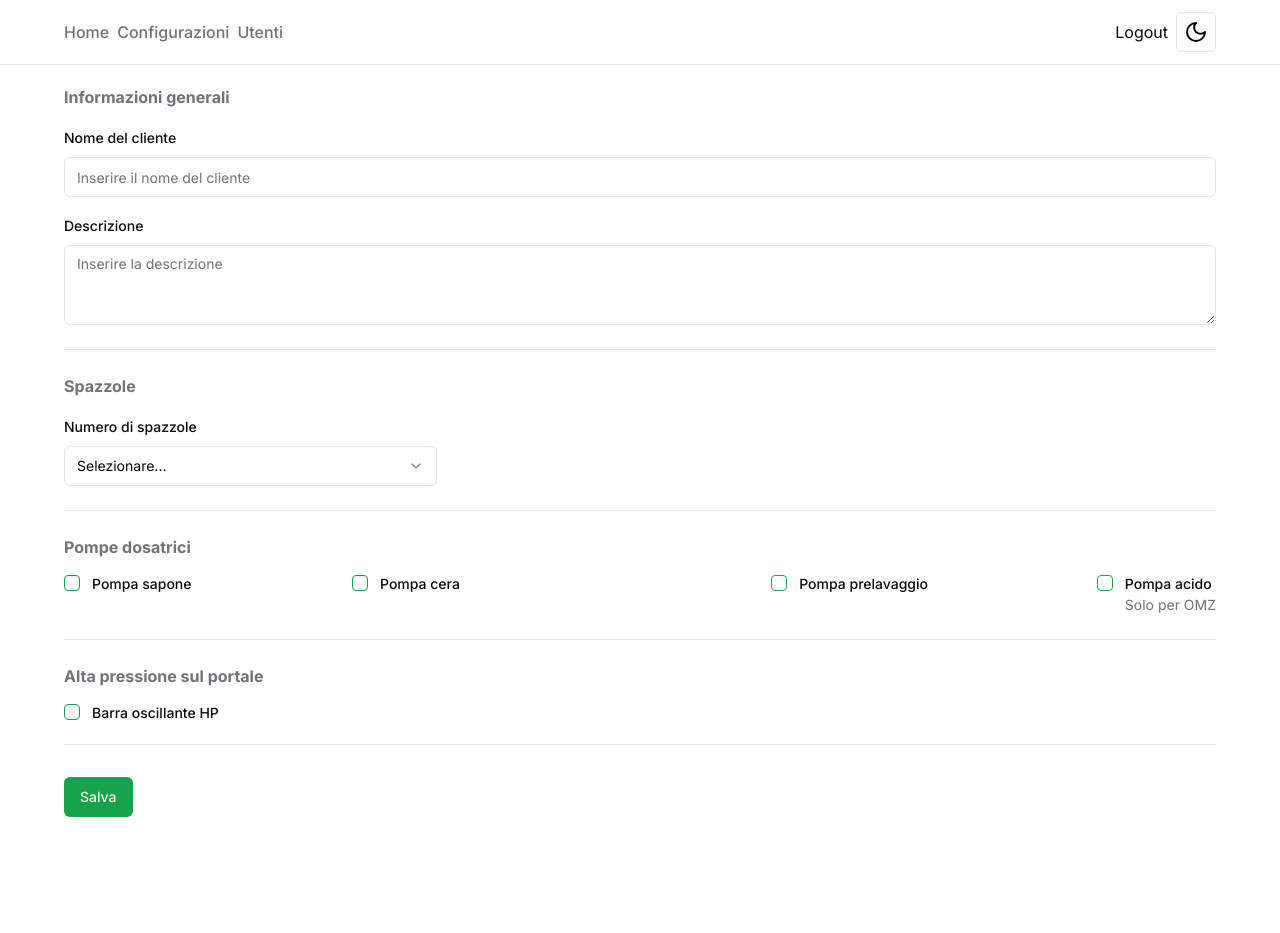
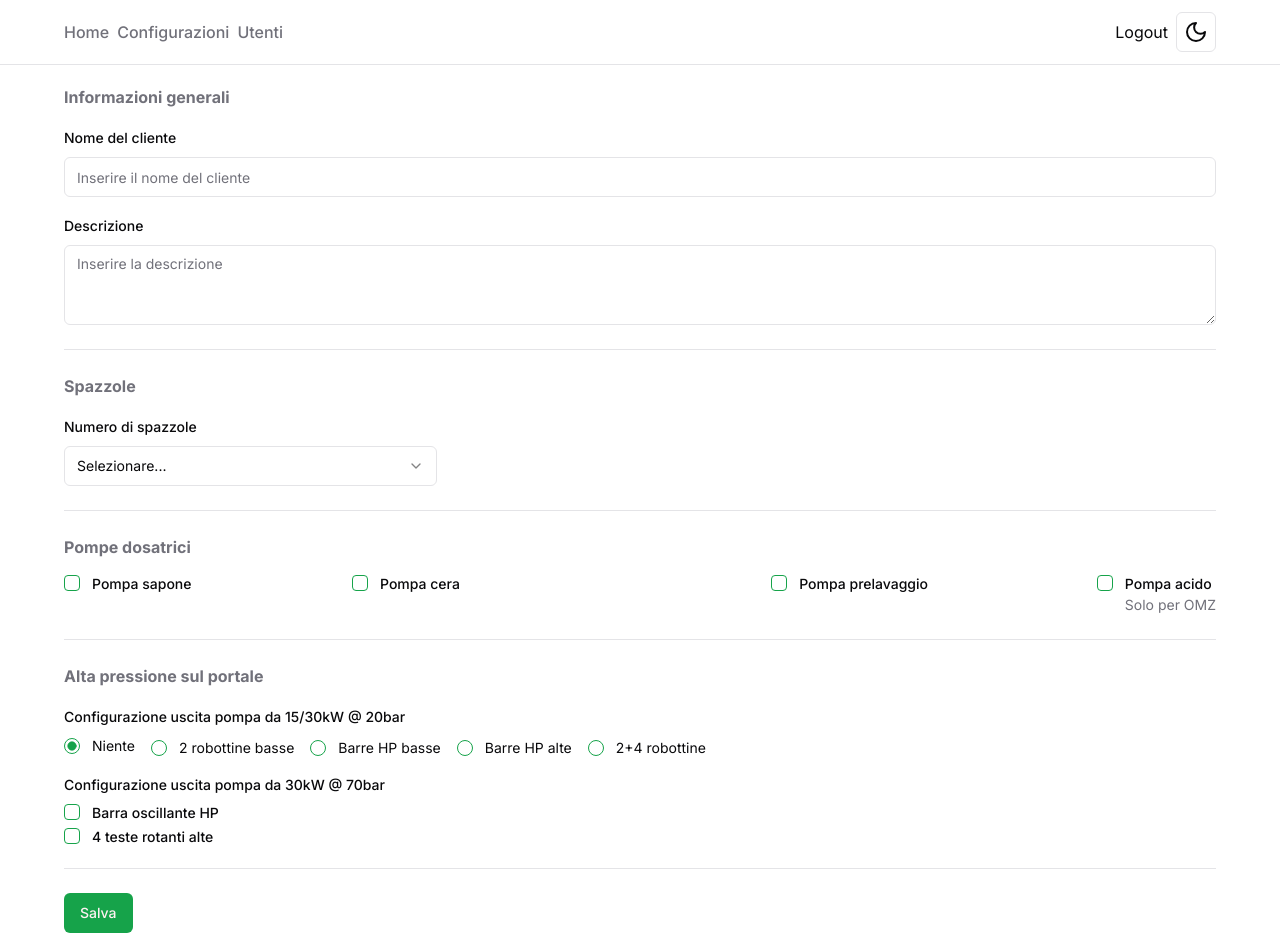
Before and after one commit to slinden2/product-configurator, a Next.js app: page /configurations/new in a window 1280 px wide. Before the commit the page ends 817 px from the top, so only its background shows below. Built offline with nearby package versions, Linux system fonts and the light colour scheme.

Commit message:
Adds hp options for gantry

```diff
--- a/components/ConfigForm.tsx
+++ b/components/ConfigForm.tsx
@@ -13,6 +13,7 @@ import SelectField from "@/components/SelectField";
 import { Separator } from "@/components/ui/separator";
 import CheckboxField from "@/components/CheckboxField";
 import FormSection from "@/components/FormSection";
+import RadioGroupField from "@/components/RadioGroupField";
 
 export type ConfigFormData = z.infer<typeof configSchema>;
 
@@ -155,6 +156,18 @@ const ConfigForm = () => {
             )}
           </FormSection>
           <FormSection title="Alta pressione sul portale">
+            <div className="mb-4">
+              <RadioGroupField
+                name="low_hp_gantry"
+                label="Configurazione uscita pompa da 15/30kW @ 20bar"
+                defaultValue="NO_SELECTION"
+                items={selectFieldOptions.hp20barGantryTypes}
+              />
+            </div>
+            <div className="space-y-2">
+              <label className="text-sm font-medium">
+                Configurazione uscita pompa da 30kW @ 70bar
+              </label>
               <div className="flex gap-4">
                 <CheckboxField
                   name="has_hp_roof_bar"
@@ -164,14 +177,17 @@ const ConfigForm = () => {
                 {hasHPRoofBar && (
                   <CheckboxField
                     name="has_chemical_roof_bar"
-                  label="Barra di prelevaggio"
+                    label="Barra di prelevaggio sulla barra oscillante"
                   />
                 )}
               </div>
+              <CheckboxField
+                name="has_high_spinners"
+                label="4 teste rotanti alte"
+              />
+            </div>
           </FormSection>
-          <Button className="mt-2" type="submit">
-            Salva
-          </Button>
+          <Button type="submit">Salva</Button>
         </form>
       </Form>
       <p className="text-destructive">{error}</p>
--- /dev/null
+++ b/components/RadioGroupField.tsx
@@ -0,0 +1,69 @@
+import { ConfigFormData } from "@/components/ConfigForm";
+import {
+  FormControl,
+  FormDescription,
+  FormField,
+  FormItem,
+  FormLabel,
+  FormMessage,
+} from "@/components/ui/form";
+import { RadioGroup, RadioGroupItem } from "@/components/ui/radio-group";
+import { SelectOption } from "@/types";
+import React from "react";
+import { useFormContext } from "react-hook-form";
+
+interface RadioGroupFieldProps {
+  name: keyof ConfigFormData;
+  label: string;
+  defaultValue?: string;
+  items: SelectOption[];
+}
+
+const RadioGroupField = ({
+  name,
+  label,
+  defaultValue,
+  items,
+}: RadioGroupFieldProps) => {
+  const { control } = useFormContext();
+  return (
+    <FormField
+      control={control}
+      name={name}
+      defaultValue={defaultValue}
+      render={({ field }) => {
+        return (
+          <div>
+            <FormItem className="space-y-2">
+              <FormLabel>{label}</FormLabel>
+              <FormControl>
+                <RadioGroup
+                  onValueChange={field.onChange}
+                  defaultValue={field.value}
+                  className="md:flex space-y-1 md:gap-4">
+                  {items.map((item) => {
+                    return (
+                      <FormItem
+                        key={item.value}
+                        className="flex items-center space-x-3 space-y-0">
+                        <FormControl>
+                          <RadioGroupItem value={item.value.toString()} />
+                        </FormControl>
+                        <FormLabel className="font-normal">
+                          {item.label}
+                        </FormLabel>
+                      </FormItem>
+                    );
+                  })}
+                </RadioGroup>
+              </FormControl>
+              <FormMessage />
+            </FormItem>
+          </div>
+        );
+      }}
+    />
+  );
+};
+
+export default RadioGroupField;
--- /dev/null
+++ b/components/ui/radio-group.tsx
@@ -0,0 +1,44 @@
+"use client"
+
+import * as React from "react"
+import * as RadioGroupPrimitive from "@radix-ui/react-radio-group"
+import { Circle } from "lucide-react"
+
+import { cn } from "@/lib/utils"
+
+const RadioGroup = React.forwardRef<
+  React.ElementRef<typeof RadioGroupPrimitive.Root>,
+  React.ComponentPropsWithoutRef<typeof RadioGroupPrimitive.Root>
+>(({ className, ...props }, ref) => {
+  return (
+    <RadioGroupPrimitive.Root
+      className={cn("grid gap-2", className)}
+      {...props}
+      ref={ref}
+    />
+  )
+})
+RadioGroup.displayName = RadioGroupPrimitive.Root.displayName
+
+const RadioGroupItem = React.forwardRef<
+  React.ElementRef<typeof RadioGroupPrimitive.Item>,
+  React.ComponentPropsWithoutRef<typeof RadioGroupPrimitive.Item>
+>(({ className, ...props }, ref) => {
+  return (
+    <RadioGroupPrimitive.Item
+      ref={ref}
+      className={cn(
+        "aspect-square h-4 w-4 rounded-full border border-primary text-primary ring-offset-background focus:outline-none focus-visible:ring-2 focus-visible:ring-ring focus-visible:ring-offset-2 disabled:cursor-not-allowed disabled:opacity-50",
+        className
+      )}
+      {...props}
+    >
+      <RadioGroupPrimitive.Indicator className="flex items-center justify-center">
+        <Circle className="h-2.5 w-2.5 fill-current text-current" />
+      </RadioGroupPrimitive.Indicator>
+    </RadioGroupPrimitive.Item>
+  )
+})
+RadioGroupItem.displayName = RadioGroupPrimitive.Item.displayName
+
+export { RadioGroup, RadioGroupItem }
--- a/package.json
+++ b/package.json
@@ -13,6 +13,7 @@
     "@prisma/client": "^5.15.0",
     "@radix-ui/react-checkbox": "^1.0.4",
     "@radix-ui/react-label": "^2.0.2",
+    "@radix-ui/react-radio-group": "^1.1.3",
     "@radix-ui/react-select": "^2.0.0",
     "@radix-ui/react-separator": "^1.0.3",
     "@radix-ui/react-slot": "^1.0.2",
--- a/validation/configSchema.ts
+++ b/validation/configSchema.ts
@@ -38,6 +38,17 @@ const chemicalPumpPositions: SelectOption[] = [
 ];
 const ChemicalPumpPosEnum = z_enumFromArray(
   chemicalPumpPositions.map((item) => item.value.toString())
+);
+
+const hp20barGantryTypes: SelectOption[] = [
+  { value: "NO_SELECTION", label: "Niente" },
+  { value: "LOW_SPINNER", label: "2 robottine basse" },
+  { value: "LOW_BAR", label: "Barre HP basse" },
+  { value: "HIGH_BAR", label: "Barre HP alte" },
+  { value: "LOW_HIGH_SPINNER", label: "2+4 robottine" },
+];
+const HPGantryTypeEnum = z_enumFromArray(
+  hp20barGantryTypes.map((item) => item.value.toString())
 );
 
 // Supply Side
@@ -132,6 +143,7 @@ export const selectFieldOptions: SelectOptionGroup = {
   brushColors,
   chemicalNum,
   chemicalPumpPositions,
+  hp20barGantryTypes,
   supplySides,
   supplyTypes,
   supplyFixingTypes,
@@ -212,6 +224,10 @@ export const baseSchema = z.object({
   brush_color: BrushColorEnum.optional(),
   has_shampoo_pump: z.boolean().default(false),
   has_wax_pump: z.boolean().default(false),
+  low_hp_gantry: HPGantryTypeEnum.transform((val) =>
+    val === "NO_SELECTION" ? undefined : val
+  ),
+  has_high_spinners: z.boolean().default(false),
 });
 
 const chemPumpNumBase = z
```
Also changed, not shown: 2 other files (tests, documents, lock files or other folders). Lines whose indentation alone changed are shown as unchanged.
